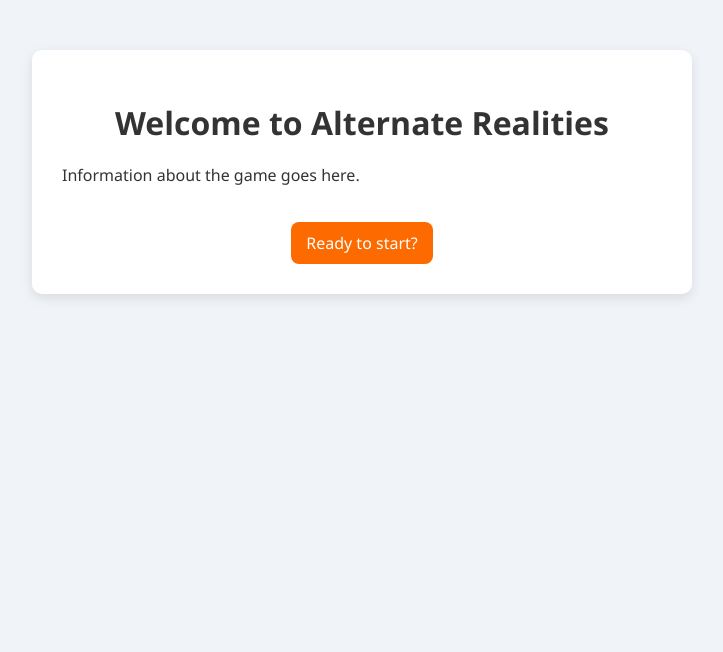
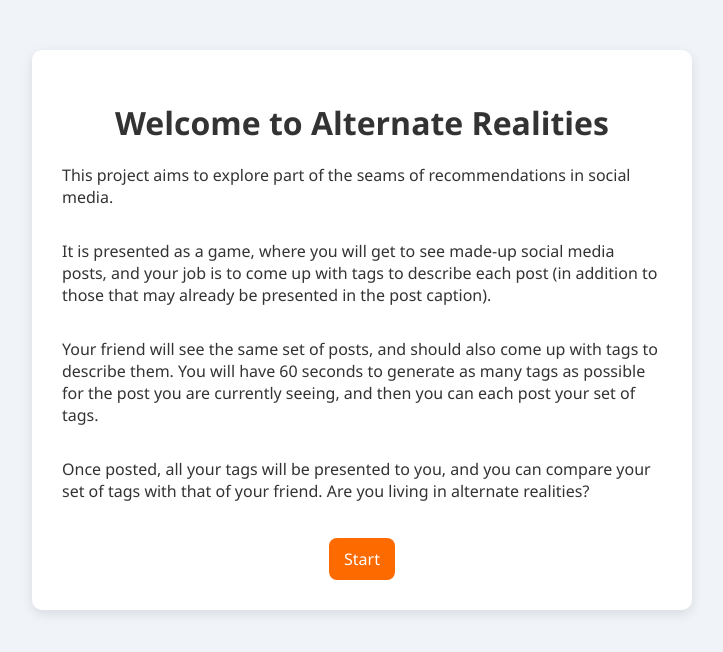
Before and after one commit to sofiabergqvist/DM2630-APP, a React (Vite) app: page / in a window 1280 px wide. Shown: the top 652 px of the page, without its empty margins (278-1001 px from the left). Built offline with nearby package versions, Linux system fonts and the light colour scheme; a web font is replaced by a local one.

Commit message:
Add info text

```diff
--- a/src/App.jsx
+++ b/src/App.jsx
@@ -19,9 +19,25 @@ function App() {
         ) : (
           <div className='app-container'>
             <h1>Welcome to Alternate Realities</h1>
-            <p className='info-text'>Information about the game goes here.</p>
+            <p className='info-text'>
+              This project aims to explore part of the seams of recommendations in social media.
+            </p>
+            <p className='info-text'>
+              It is presented as a game, where you will get to see made-up social media posts, and
+              your job is to come up with tags to describe each post (in addition to those
+              that may already be presented in the post caption).
+            </p>
+            <p className='info-text'>
+              Your friend will see the same set of posts, and should also come up with tags to describe them.
+              You will have 60 seconds to generate as many tags as possible for the post you are currently seeing,
+              and then you can each post your set of tags.
+            </p>
+            <p className='info-text'>
+               Once posted, all your tags will be presented to you, and you can compare your set of
+               tags with that of your friend. Are you living in alternate realities?
+            </p>
             <div className='start-button-container'>
-              <button onClick={goToGame}>Ready to start?</button>
+              <button onClick={goToGame}>Start</button>
             </div>
           </div>
         )}
```
